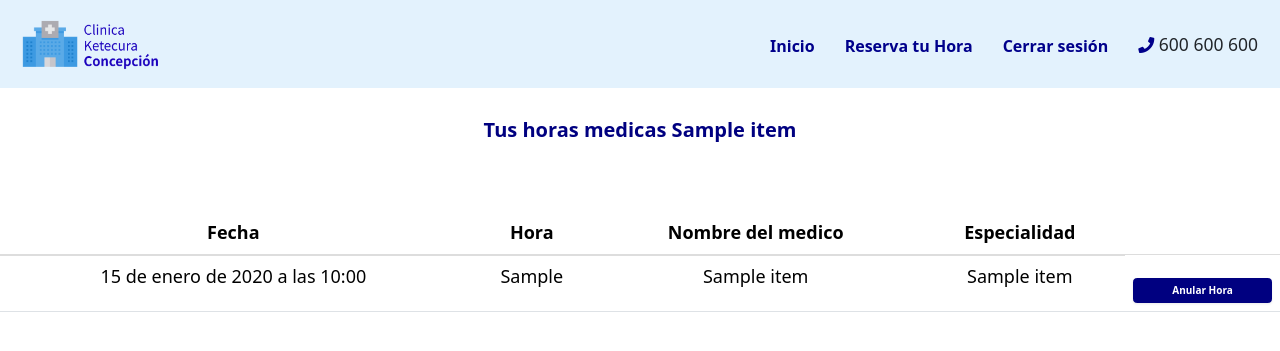
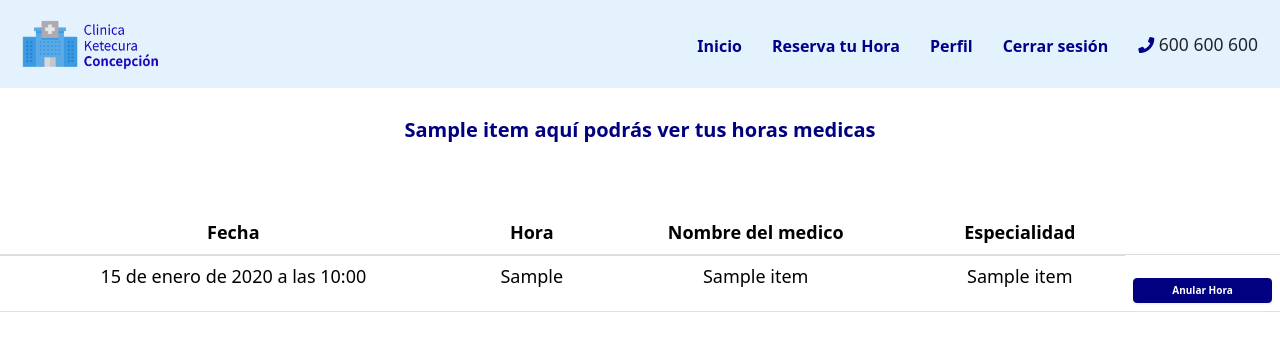
Before and after one commit to Nikowoss/Clinica, a Django app: template Servidor/aplicaciones/templates/aplicaciones/perfil.html in a window 1280 px wide. Shown: the top 351 px of the page. Run offline with Django 4.2, Linux system fonts and the light colour scheme; the template is opened without the code that fills it: most values are stand-ins (such as "Sample title", 1, 10 or a date in 2020); some libraries are stand-ins or nearby versions.

Commit message:
Perfil agregado a navbar

```diff
--- a/Servidor/aplicaciones/templates/aplicaciones/HoraDisponible.html
+++ b/Servidor/aplicaciones/templates/aplicaciones/HoraDisponible.html
@@ -27,6 +27,7 @@
             <div class="navbar">
                 <a href="{% url 'InicioPaciente'%}" id="inicio">Inicio</a>
                 <a href="{% url 'HoraMedica' %}" id="reserva">Reserva tu Hora</a>
+                <a href="{% url 'perfil' %}" id="perfil">Perfil</a>
                 <a href="{% url 'InicioPaciente'%}" id="cerrar">Cerrar sesión</a>
                 <h3><i class="fa fa-phone phone"></i> 600 600 600</h3>
             </div>
@@ -137,11 +138,11 @@
         padding: 10px 0;
     }
 
-    .navbar a#inicio:hover, .navbar a#reserva:hover, .navbar a#cerrar:hover {
+    .navbar a#inicio:hover, .navbar a#reserva:hover, .navbar a#cerrar:hover, .navbar a#perfil:hover {
         color: #fff !important;
     }
 
-    .navbar a#inicio, .navbar a#reserva, .navbar a#cerrar {
+    .navbar a#inicio, .navbar a#reserva, .navbar a#cerrar, .navbar a#perfil {
         color: darkblue;
         font-weight: bolder;
     }
--- a/Servidor/aplicaciones/templates/aplicaciones/VerHoraMedica.html
+++ b/Servidor/aplicaciones/templates/aplicaciones/VerHoraMedica.html
@@ -29,6 +29,7 @@
             <div class="navbar">
                 <a href="{% url 'InicioPaciente'%}" id="inicio">Inicio</a>
                 <a href="{% url 'HoraMedica' %}" id="reserva">Reserva tu Hora</a>
+                <a href="{% url 'perfil' %}" id="perfil">Perfil</a>
                 <a href="{% url 'InicioPaciente'%}" id="cerrar">Cerrar sesión</a>
                 <h3><i class="fa fa-phone phone"></i> 600 600 600</h3>
             </div>
@@ -137,11 +138,11 @@
         padding: 10px 0;
     }
 
-    .navbar a#inicio:hover, .navbar a#reserva:hover, .navbar a#cerrar:hover {
+    .navbar a#inicio:hover, .navbar a#reserva:hover, .navbar a#cerrar:hover, .navbar a#perfil:hover {
         color: #fff !important;
     }
 
-    .navbar a#inicio, .navbar a#reserva, .navbar a#cerrar {
+    .navbar a#inicio, .navbar a#reserva, .navbar a#cerrar, .navbar a#perfil {
         color: darkblue;
         font-weight: bolder;
     }
--- a/Servidor/aplicaciones/templates/aplicaciones/perfil.html
+++ b/Servidor/aplicaciones/templates/aplicaciones/perfil.html
@@ -34,6 +34,7 @@
             <div class="navbar">
                 <a href="{% url 'InicioPaciente'%}" id="inicio">Inicio</a>
                 <a href="{% url 'HoraMedica' %}" id="reserva">Reserva tu Hora</a>
+                <a href="{% url 'perfil' %}" id="perfil">Perfil</a>
                 <a href="{% url 'InicioPaciente'%}" id="cerrar">Cerrar sesión</a>
                 <h3><i class="fa fa-phone phone"></i> 600 600 600</h3>
             </div>
@@ -43,7 +44,7 @@
     <br>
     <br>
 {% for item in disp %}
-<h2 style="color: Navy; font-weight: bolder;" >Tus horas medicas {{item.nomPaciente}}</h2>
+<h2 style="color: Navy; font-weight: bolder;" >{{item.nomPaciente}} aquí podrás ver tus horas medicas </h2>
 {% endfor %}
 <br>
 <br>
@@ -135,15 +136,14 @@
         padding: 10px 0;
     }
 
-    .navbar a#inicio:hover, .navbar a#reserva:hover, .navbar a#cerrar:hover {
+    .navbar a#inicio:hover, .navbar a#reserva:hover, .navbar a#cerrar:hover, .navbar a#perfil:hover {
         color: #fff !important;
     }
 
-    .navbar a#inicio, .navbar a#reserva, .navbar a#cerrar {
+    .navbar a#inicio, .navbar a#reserva, .navbar a#cerrar, .navbar a#perfil {
         color: darkblue;
         font-weight: bolder;
     }
-
 
 
     body {
```
